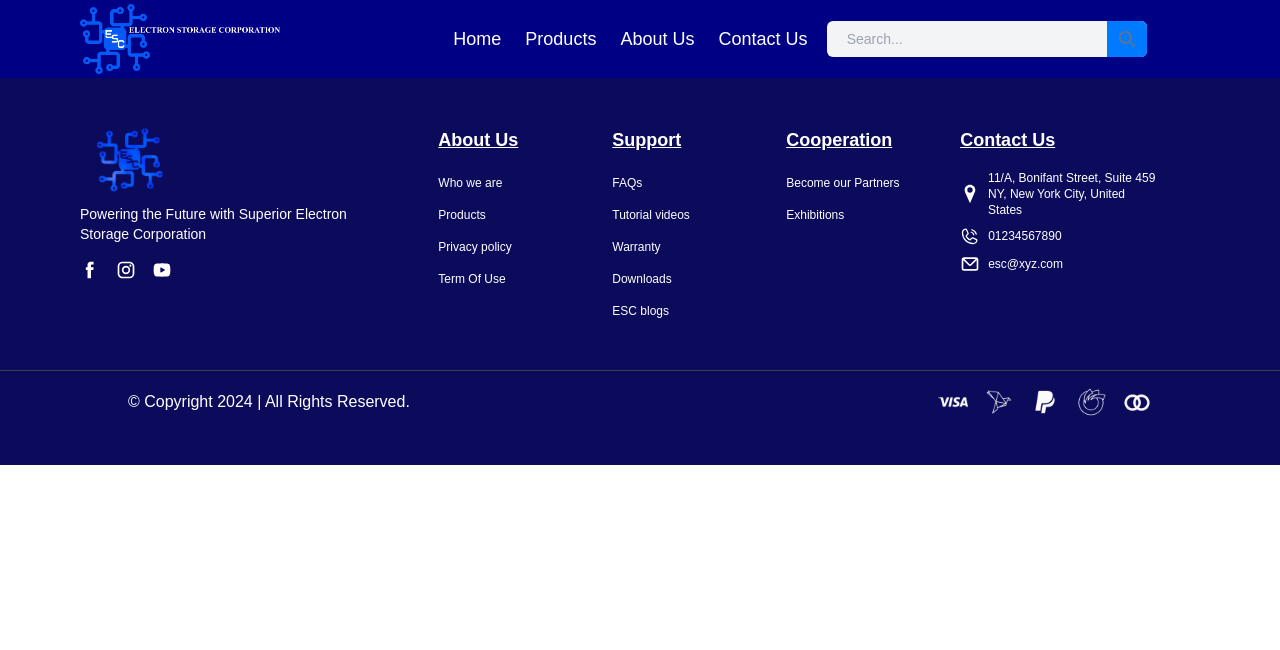
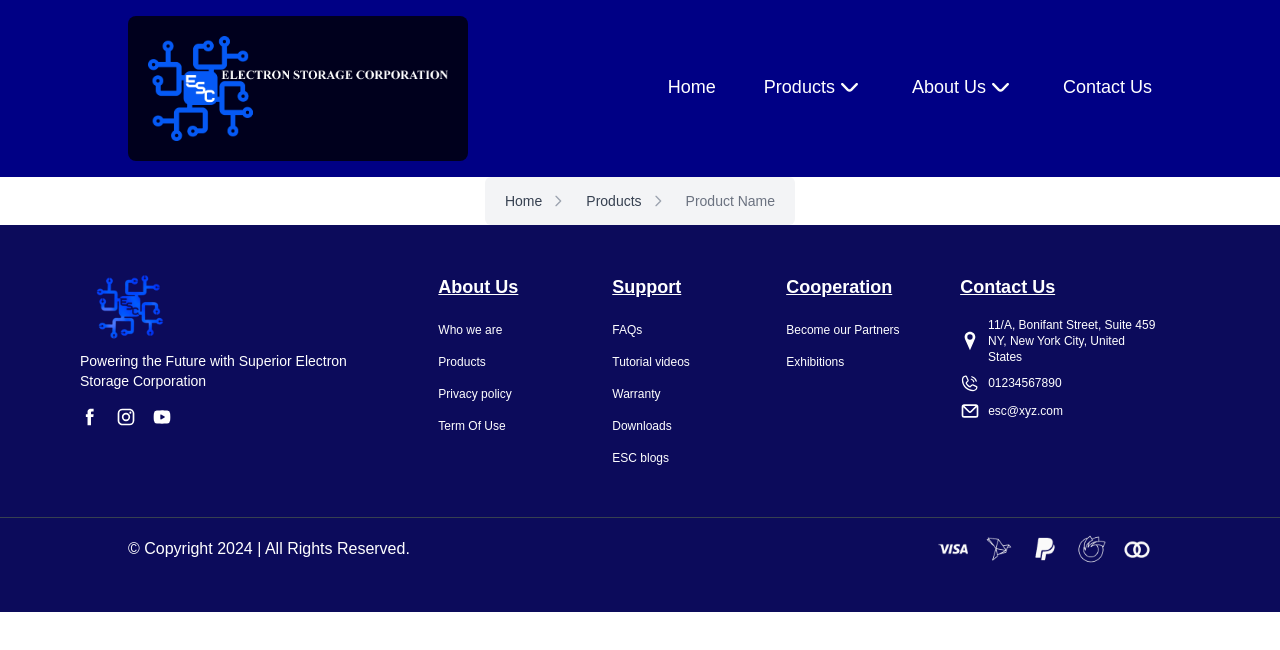
Before and after one commit to PhantomHackerDev/ESC, a Next.js app: page /product in a window 1280 px wide. Shown: the top 650 px of the page. Built offline with nearby package versions, Linux system fonts and the light colour scheme.

Commit message:
fix: update main page style

```diff
--- /dev/null
+++ b/components/common/breadcrumb.tsx
@@ -0,0 +1,49 @@
+'use client';
+
+import React from "react";
+import { useRouter } from "next/router";
+import Link from "next/link";
+
+interface BreadcrumbItem {
+  label: string;
+  href: string;
+}
+
+interface BreadcrumbProps {
+  items: BreadcrumbItem[];
+}
+
+const Breadcrumb: React.FC<BreadcrumbProps> = ({ items }) => {
+  return (
+    <nav className="flex py-3 px-5 bg-gray-100 rounded-md w-full" aria-label="Breadcrumb">
+      <ol className="inline-flex items-center space-x-1 md:space-x-3">
+        {items.map((item, index) => (
+          <li key={index} className="inline-flex items-center">
+            {index !== items.length - 1 ? (
+              <Link href={item.href}>
+                <p className="inline-flex items-center text-sm font-medium text-gray-700 hover:underline hover:text-blue-600">
+                  {item.label}
+                </p>
+              </Link>
+            ) : (
+              <span className="text-sm font-medium text-gray-500">{item.label}</span>
+            )}
+            {index !== items.length - 1 && (
+              <svg
+                className="w-4 h-4 mx-2 text-gray-400"
+                xmlns="http://www.w3.org/2000/svg"
+                fill="none"
+                viewBox="0 0 24 24"
+                stroke="currentColor"
+              >
+                <path strokeLinecap="round" strokeLinejoin="round" strokeWidth="2" d="M9 5l7 7-7 7" />
+              </svg>
+            )}
+          </li>
+        ))}
+      </ol>
+    </nav>
+  )
+}
+
+export default Breadcrumb
--- a/components/common/navbar.tsx
+++ b/components/common/navbar.tsx
@@ -6,20 +6,26 @@ import Link from "next/link";
 const Navbar: React.FC = () => {
   return (
     <div className="flex">
-      <ul className="flex space-x-6 text-lg text-white">
+      <ul className="flex flex-row gap-12 text-lg text-white">
         <li>
           <Link href={`/home`} className="hover:underline text-center active:underline">
             Home
-            </Link>
-          </li>
-        <li>
-          <Link href={`/product`} className="hover:underline text-center active:underline">
-            Products
           </Link>
         </li>
         <li>
-          <Link href={`/about`} className="hover:underline text-center active:underline">
-            About Us
+          <Link href={`/product`} className="flex flex-row hover:underline text-center active:underline">
+            <span>Products</span>
+            <svg width="29" height="30" viewBox="0 0 29 30" fill="none" xmlns="http://www.w3.org/2000/svg">
+              <path d="M22.6077 10.2625C22.4954 10.1453 22.3618 10.0524 22.2145 9.98889C22.0673 9.92543 21.9093 9.89276 21.7498 9.89276C21.5903 9.89276 21.4324 9.92543 21.2851 9.98889C21.1379 10.0524 21.0042 10.1453 20.8919 10.2625L15.3577 15.9875C15.2454 16.1047 15.1118 16.1976 14.9645 16.2611C14.8173 16.3246 14.6593 16.3572 14.4998 16.3572C14.3403 16.3572 14.1824 16.3246 14.0351 16.2611C13.8879 16.1976 13.7542 16.1047 13.6419 15.9875L8.10774 10.2625C7.9954 10.1453 7.86176 10.0524 7.71452 9.98889C7.56727 9.92543 7.40933 9.89276 7.24982 9.89276C7.0903 9.89276 6.93237 9.92543 6.78512 9.98889C6.63787 10.0524 6.50423 10.1453 6.3919 10.2625C6.16685 10.4967 6.04053 10.8135 6.04053 11.1438C6.04053 11.474 6.16685 11.7908 6.3919 12.025L11.9382 17.7625C12.6178 18.4647 13.5392 18.8592 14.4998 18.8592C15.4604 18.8592 16.3818 18.4647 17.0615 17.7625L22.6077 12.025C22.8328 11.7908 22.9591 11.474 22.9591 11.1438C22.9591 10.8135 22.8328 10.4967 22.6077 10.2625Z" fill="#FAFAFA"/>
+            </svg>
+          </Link>
+        </li>
+        <li>
+          <Link href={`/about`} className="flex flex-row hover:underline text-center active:underline">
+            <span>About Us</span>
+            <svg width="29" height="30" viewBox="0 0 29 30" fill="none" xmlns="http://www.w3.org/2000/svg">
+              <path d="M22.6077 10.2625C22.4954 10.1453 22.3618 10.0524 22.2145 9.98889C22.0673 9.92543 21.9093 9.89276 21.7498 9.89276C21.5903 9.89276 21.4324 9.92543 21.2851 9.98889C21.1379 10.0524 21.0042 10.1453 20.8919 10.2625L15.3577 15.9875C15.2454 16.1047 15.1118 16.1976 14.9645 16.2611C14.8173 16.3246 14.6593 16.3572 14.4998 16.3572C14.3403 16.3572 14.1824 16.3246 14.0351 16.2611C13.8879 16.1976 13.7542 16.1047 13.6419 15.9875L8.10774 10.2625C7.9954 10.1453 7.86176 10.0524 7.71452 9.98889C7.56727 9.92543 7.40933 9.89276 7.24982 9.89276C7.0903 9.89276 6.93237 9.92543 6.78512 9.98889C6.63787 10.0524 6.50423 10.1453 6.3919 10.2625C6.16685 10.4967 6.04053 10.8135 6.04053 11.1438C6.04053 11.474 6.16685 11.7908 6.3919 12.025L11.9382 17.7625C12.6178 18.4647 13.5392 18.8592 14.4998 18.8592C15.4604 18.8592 16.3818 18.4647 17.0615 17.7625L22.6077 12.025C22.8328 11.7908 22.9591 11.474 22.9591 11.1438C22.9591 10.8135 22.8328 10.4967 22.6077 10.2625Z" fill="#FAFAFA"/>
+            </svg>
           </Link>
         </li>
         <li>
--- a/components/layouts/header.tsx
+++ b/components/layouts/header.tsx
@@ -7,12 +7,11 @@ import Navbar from "@/components/common/navbar";
 
 const Header: React.FC = () => {
   return (
-    <div className="bg-[#000085] grid w-full grid-cols-3 relative items-center justify-between py-1 px-20">
-      <div className="flex w-full relative">
-        <Image alt="logo" src={"/img/logo.png"} width={200} height={100} className="" />
+    <div className="bg-[#000085] flex w-full flex-row items-center justify-between gap-20 py-4 px-32">
+      <div className="flex bg-[#00001D] rounded-lg p-5">
+        <Image alt="logo" src={"/img/logo.png"} width={300} height={100} />
       </div>
       <Navbar />
-      <SearchBar />
     </div>
   )
 }
--- a/components/page/main/readMore.tsx
+++ b/components/page/main/readMore.tsx
@@ -13,17 +13,17 @@ const ReadMore: React.FC = () => {
     setCurrentIndex((prevIndex) => (prevIndex - 1 + electron.length) % electron.length);
   };
   return (
-    <div className="flex flex-col w-full">
-      <div className="flex bg-cover bg-center flex-row justify-center py-10 items-center gap-5"
+    <div className="flex flex-row w-full">
+      <div className="flex bg-cover px-36 bg-center flex-row py-10 items-center gap-5"
         style={{
           backgroundImage: "url(/img/readmore.png)",
           width: "100%",
-          height: "450px",
+          height: "500px",
           backgroundSize: "100% 100%",
         }}
       >
-        <div className="flex flex-row justify-center  items-center">
-          <div className="flex flex-col gap-5">
+        <div className="flex flex-row justify-center items-center gap-16">
+          <div className="flex flex-col gap-">
             <p className="text-white text-4xl">
               No Thermal Runaway  No Fires<br/> 30,000+ Full Discharge/Recharge Cycles<br/> 20 - 30 Year Expected Lifespan<br/> UL310A Certified
             </p>
@@ -39,8 +39,19 @@ const ReadMore: React.FC = () => {
               </div>
             </div>
           </div>
-          <div className="flex ">
-            <div className="flex items-center justify-between ">
+        </div>
+        <div className="flex flex-row justify-center items-center">
+          <div className="flex">
+            <p onClick={(e) => { e.preventDefault(); handlePrevClick(); }}>
+              <Image
+                src="/img/arrow_right.png"
+                width={100}
+                height={100}
+                alt="arrow.png"
+                className=" w-[50px] h-auto rotate-180"
+              />
+            </p>
+          </div>
           <div className="flex">
             <Image
               src={`/img/${electron[currentIndex]}`}
@@ -50,30 +61,17 @@ const ReadMore: React.FC = () => {
               className=""
             />
           </div>
-            </div>
-          </div>
-        </div>
-            <div className="absolute">
-              <p onClick={(e) => { e.preventDefault(); handlePrevClick(); }}>
-                <Image
-                  src="/img/arrow_right.png"
-                  width={100}
-                  height={100}
-                  alt="arrow.png"
-                  className=" w-[50px] h-auto ml-[280px] mt-16 rotate-180"
-                />
-              </p>
-            </div>
-            <div className="absolute">
+          <div className="flex">
             <p onClick={(e) => { e.preventDefault(); handleNextClick(); }}>
               <Image
                 src="/img/arrow_right.png"
                 width={100}
                 height={100}
                 alt="arrow.png"
-                  className=" w-[50px] mt-16 ml-[1035px] h-auto"
+                className=" w-[50px] h-auto"
               />
             </p>
+          </div>
         </div>
       </div>
     </div>
--- a/components/page/product/index.tsx
+++ b/components/page/product/index.tsx
@@ -3,11 +3,13 @@
 import React from "react";
 import Header from "../../layouts/header";
 import Footer from "@/components/layouts/footer";
+import ProductItem from "./productItem";
 
 const Product: React.FC = () => {
   return (
     <div className="flex w-full flex-col items-center bg-white">
       <Header />
+      <ProductItem />
       <Footer />
     </div>
   )
--- /dev/null
+++ b/components/page/product/productItem.tsx
@@ -0,0 +1,19 @@
+'use client';
+
+import React from "react";
+import Breadcrumb from "@/components/common/breadcrumb";
+
+const ProductItem: React.FC = () => {
+  const breadcrumbItems = [
+    { label: 'Home', href: '/' },
+    { label: 'Products', href: '/products' },
+    { label: 'Product Name', href: '/products/product-name' }
+  ];
+  return (
+    <div className="flex">
+      <Breadcrumb items={breadcrumbItems} />
+    </div>
+  )
+}
+
+export default ProductItem
```
Also changed, not shown: components/page/main/feature.tsx (+4 -4 lines), package.json (+6 -4 lines), 1 other file (tests, documents, lock files or other folders). Lines whose indentation alone changed are shown as unchanged.
